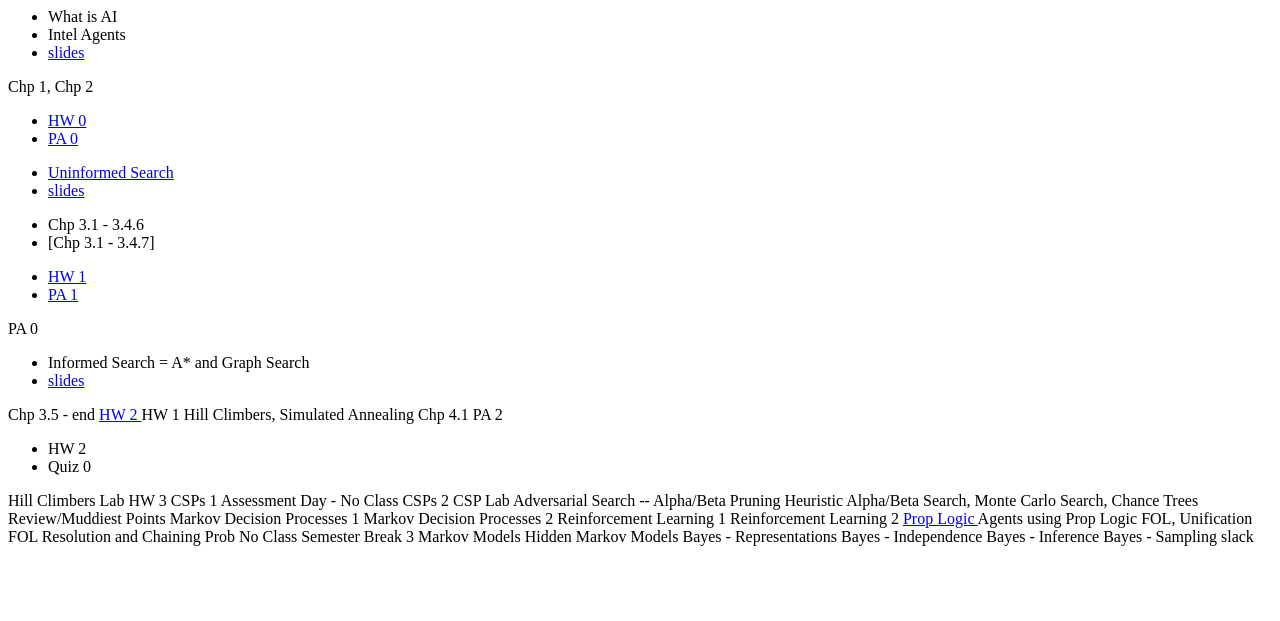
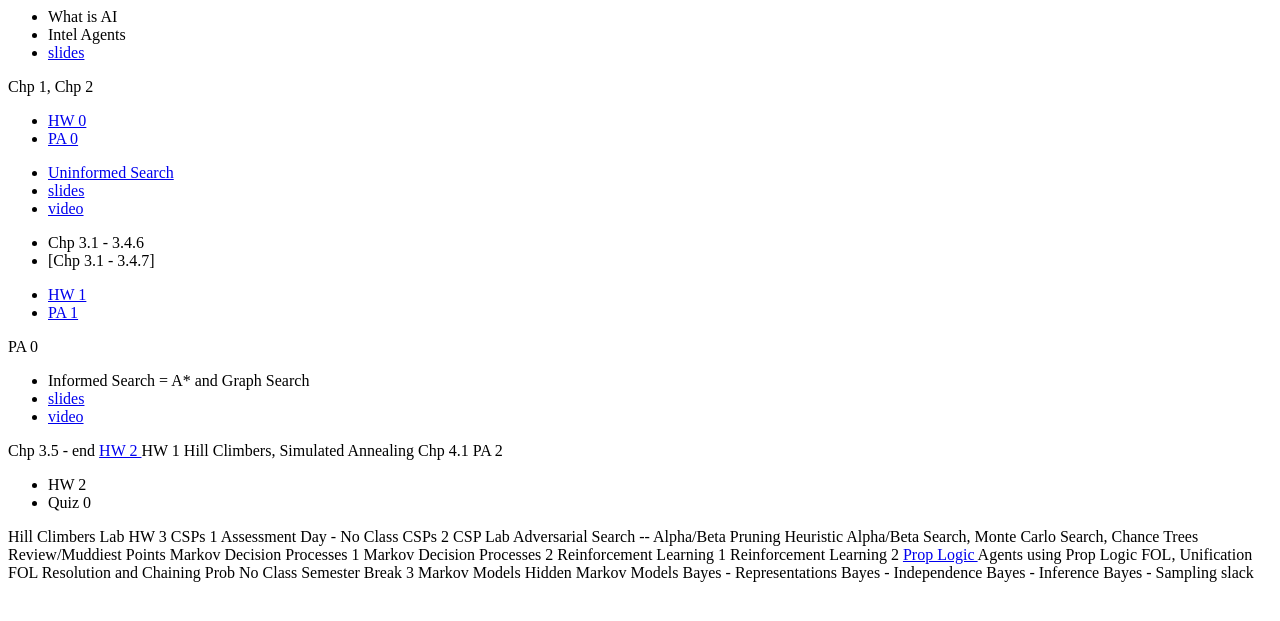
Before and after one commit to molloykp/AIClass, a PHP site: page /cs444_Calendar_Data.php in a window 1280 px wide. Shown: the top 621 px of the page. Run offline with PHP 8.4, Linux system fonts and the light colour scheme.

Commit message:
Calender typo fix take 3

```diff
--- a/wwwMolloy/Calendar2021.csv
+++ b/wwwMolloy/Calendar2021.csv
@@ -1,7 +1,7 @@
 week,day,withinWeek,topic(s),reading,assignment/lab,due
 1,2,1,What is AI;Intel Agents; slides(slides/01_IntroAndAgents.pdf),"Chp 1, Chp 2",HW 0 (hw/hw0.php); PA 0 (PAs/PA.php?paNumber=0),
-1,4,2,"Uninformed Search (BFS, DFS, IDS);slides(slides/02_UninformedSearch)   video(https://canvas.jmu.edu/courses/1775272/modules)",Chp 3.1 - 3.4.6; [Chp 3.1 - 3.4.7],HW 1 (https://canvas.jmu.edu/courses/1775272/quizzes); PA 1(PAs/PA.php?paNumber=1),PA 0
-2,2,1,Informed Search = A* and Graph Search;slides(slides/03_InformedSearch.pdf)   video(https://canvas.jmu.edu/courses/1775272/modules),Chp 3.5 - end,HW 2 (https://canvas.jmu.edu/courses/1775272/quizzes),HW 1
+1,4,2,"Uninformed Search (BFS, DFS, IDS);slides(slides/02_UninformedSearch)  ; video(https://canvas.jmu.edu/courses/1775272/modules)",Chp 3.1 - 3.4.6; [Chp 3.1 - 3.4.7],HW 1 (https://canvas.jmu.edu/courses/1775272/quizzes); PA 1(PAs/PA.php?paNumber=1),PA 0
+2,2,1,Informed Search = A* and Graph Search;slides(slides/03_InformedSearch.pdf) ;video(https://canvas.jmu.edu/courses/1775272/modules),Chp 3.5 - end,HW 2 (https://canvas.jmu.edu/courses/1775272/quizzes),HW 1
 2,4,2,"Hill Climbers, Simulated Annealing",Chp 4.1,PA 2,HW 2;Quiz 0
 3,2,1,Hill Climbers Lab,,HW 3,
 3,4,2,CSPs 1,, ,
--- a/wwwMolloy/cs444_Calendar_Data.php
+++ b/wwwMolloy/cs444_Calendar_Data.php
@@ -47,6 +47,10 @@
                 <a href="slides/02_UninformedSearch">slides</a>
             </li>
             </li>
+            <li>
+                <a href="https://canvas.jmu.edu/courses/1775272/modules"> video</a>
+            </li>
+            </li>
         </ul>
     </td>
     <td> <!-- Readings -->
@@ -88,6 +92,10 @@
             </li>
             <li>
                 <a href="slides/03_InformedSearch.pdf">slides</a>
+            </li>
+            </li>
+            <li>
+                <a href="https://canvas.jmu.edu/courses/1775272/modules">video</a>
             </li>
             </li>
         </ul>
```
